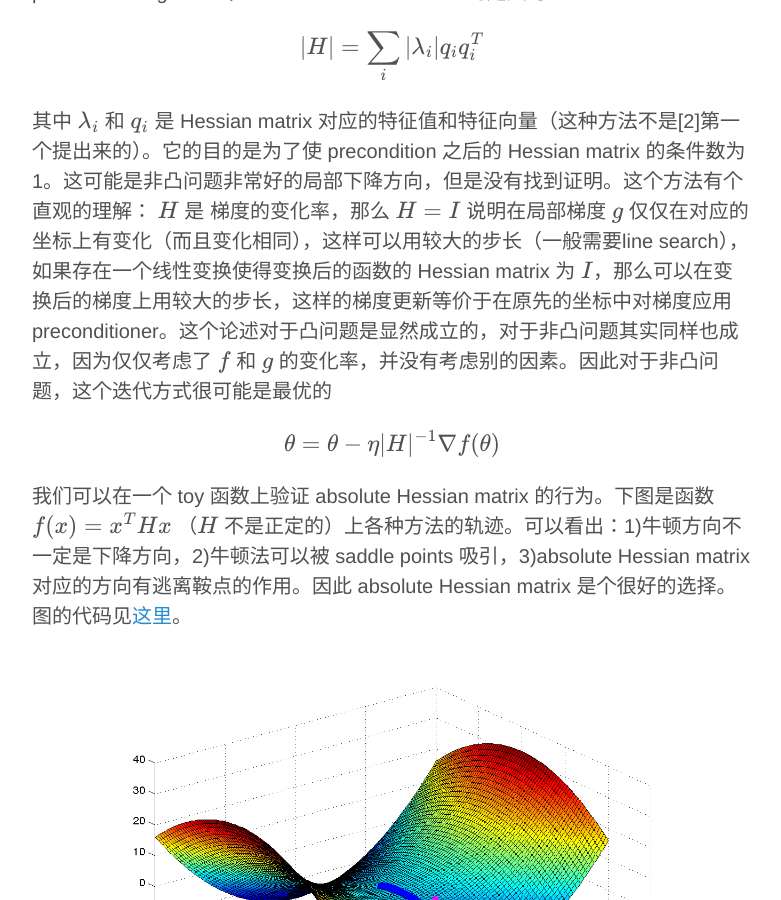
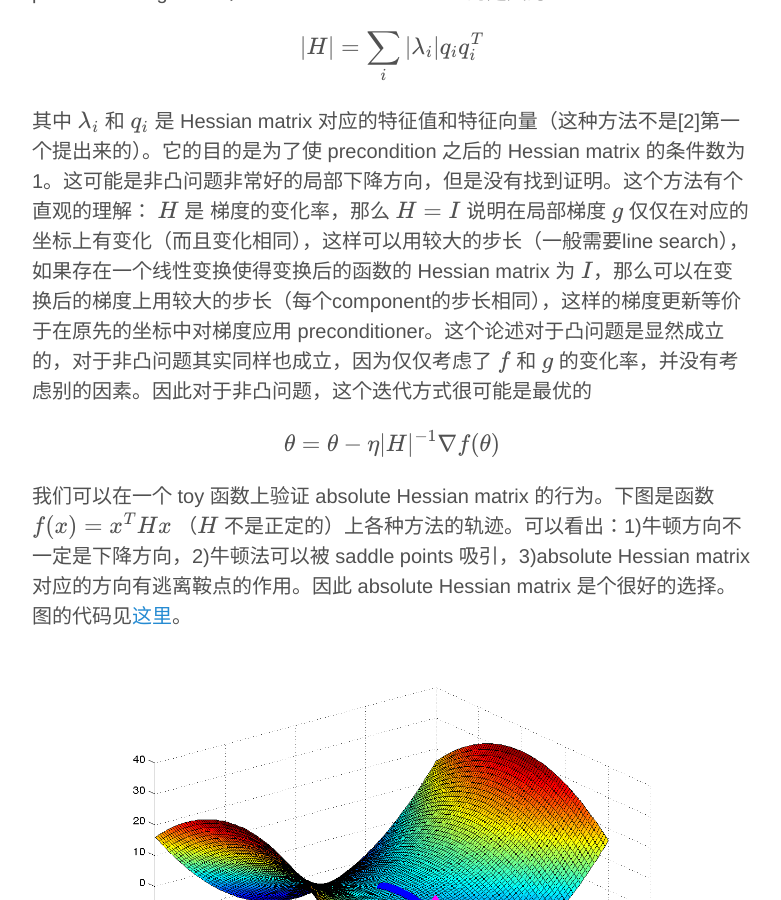
Before and after one commit to bjsc/cswhjiang.github.io, a Jekyll site: the page built from _posts/2015-09-10-escape-from-saddle-points.md, in a window 1280 px wide and 900 px high, scrolled down 554 px. Shown: the whole window, without its empty margins (248-1029 px from the left). Built offline with Jekyll 4.4.1, drawn with Linux system fonts in a browser that asks for light colours; formulas are drawn with MathJax 3; comment, search, counter and statistics services are not loaded.

Commit message:
saddle points

```diff
--- a/_posts/2015-09-10-escape-from-saddle-points.md
+++ b/_posts/2015-09-10-escape-from-saddle-points.md
@@ -10,7 +10,7 @@
 |H| = \sum_i |\lambda_i| q_iq_i^T
 $$
 
-其中 $$ \lambda_i $$ 和 $$ q_i $$ 是 Hessian matrix 对应的特征值和特征向量（这种方法不是[2]第一个提出来的）。它的目的是为了使 precondition 之后的 Hessian matrix 的条件数为1。这可能是非凸问题非常好的局部下降方向，但是没有找到证明。这个方法有个直观的理解： $$ H $$ 是 梯度的变化率，那么 $$H=I$$ 说明在局部梯度 $$g$$ 仅仅在对应的坐标上有变化（而且变化相同），这样可以用较大的步长（一般需要line search），如果存在一个线性变换使得变换后的函数的 Hessian matrix 为 $$I$$，那么可以在变换后的梯度上用较大的步长，这样的梯度更新等价于在原先的坐标中对梯度应用 preconditioner。这个论述对于凸问题是显然成立的，对于非凸问题其实同样也成立，因为仅仅考虑了 $$f$$ 和 $$g$$ 的变化率，并没有考虑别的因素。因此对于非凸问题，这个迭代方式很可能是最优的
+其中 $$ \lambda_i $$ 和 $$ q_i $$ 是 Hessian matrix 对应的特征值和特征向量（这种方法不是[2]第一个提出来的）。它的目的是为了使 precondition 之后的 Hessian matrix 的条件数为1。这可能是非凸问题非常好的局部下降方向，但是没有找到证明。这个方法有个直观的理解： $$ H $$ 是 梯度的变化率，那么 $$H=I$$ 说明在局部梯度 $$g$$ 仅仅在对应的坐标上有变化（而且变化相同），这样可以用较大的步长（一般需要line search），如果存在一个线性变换使得变换后的函数的 Hessian matrix 为 $$I$$，那么可以在变换后的梯度上用较大的步长（每个component的步长相同），这样的梯度更新等价于在原先的坐标中对梯度应用 preconditioner。这个论述对于凸问题是显然成立的，对于非凸问题其实同样也成立，因为仅仅考虑了 $$f$$ 和 $$g$$ 的变化率，并没有考虑别的因素。因此对于非凸问题，这个迭代方式很可能是最优的
 
 $$
 \theta = \theta - \eta |H|^{-1} \nabla f(\theta)
```
